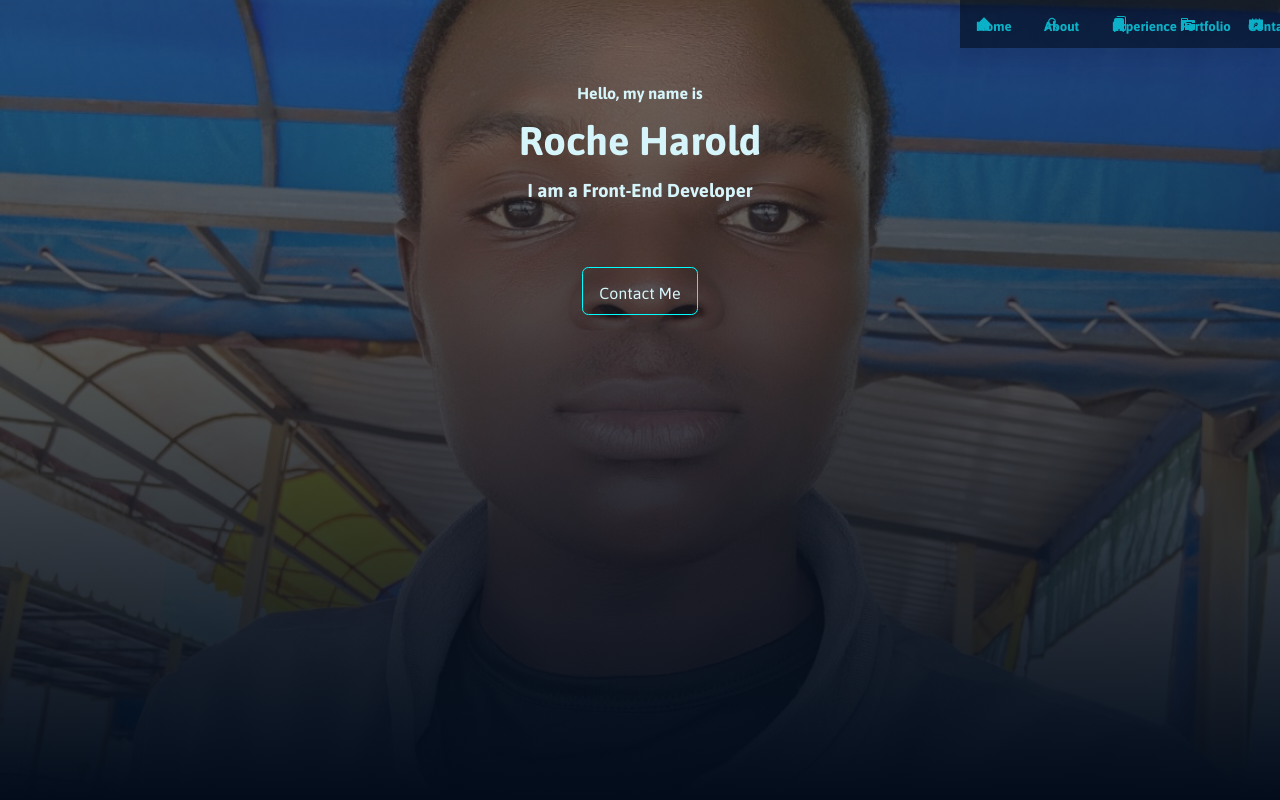
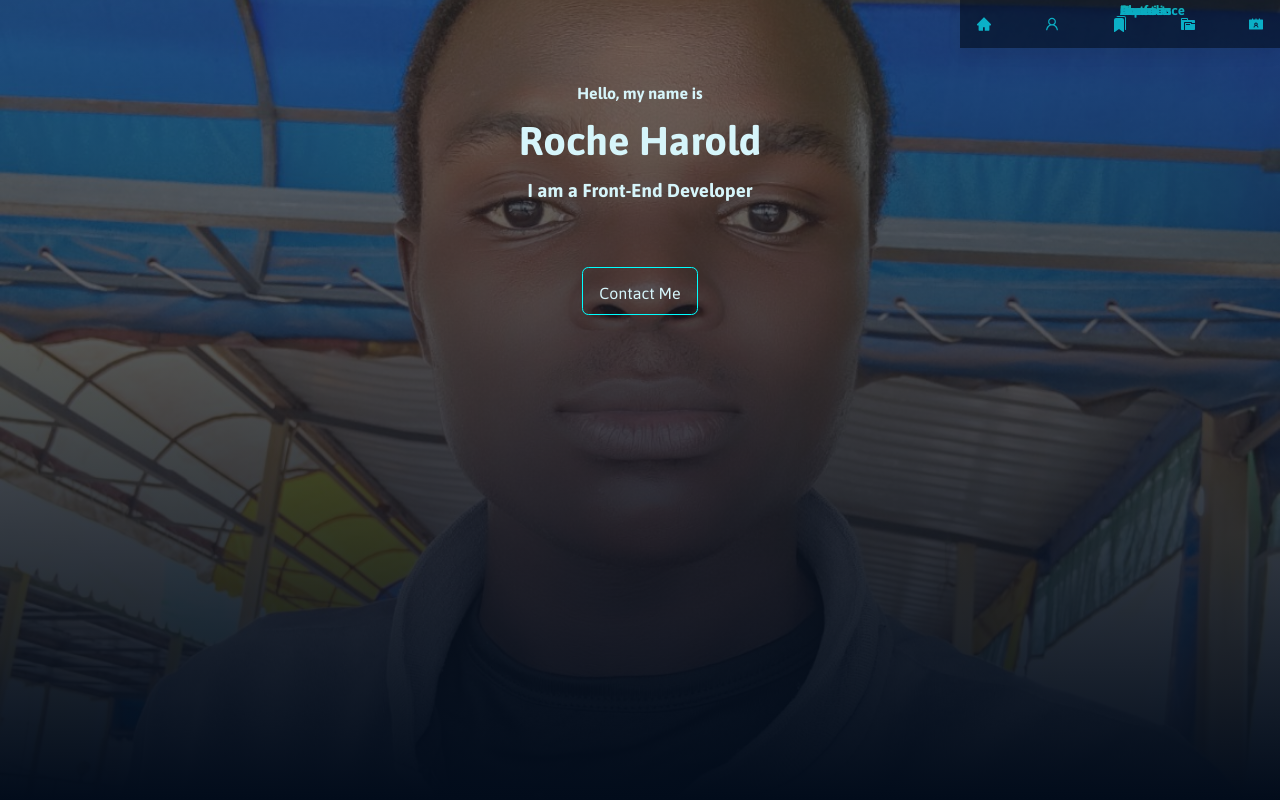
Before and after one commit to Roche001/roche-portfolio, a React (Create React App) app: page / in a window 1280 px wide. Shown: the top 800 px of the page. Built offline with nearby package versions, Linux system fonts and the light colour scheme; the HTML template or start-up script is replaced by a standard one; a web font is replaced by a local one.

Commit message:
update changes

```diff
--- a/src/components/nav/Nav.css
+++ b/src/components/nav/Nav.css
@@ -26,4 +26,6 @@ nav a:hover {
 }
 .tooltip {
   position: absolute;
+  left: 50%;
+  top: 0;
 }
```
